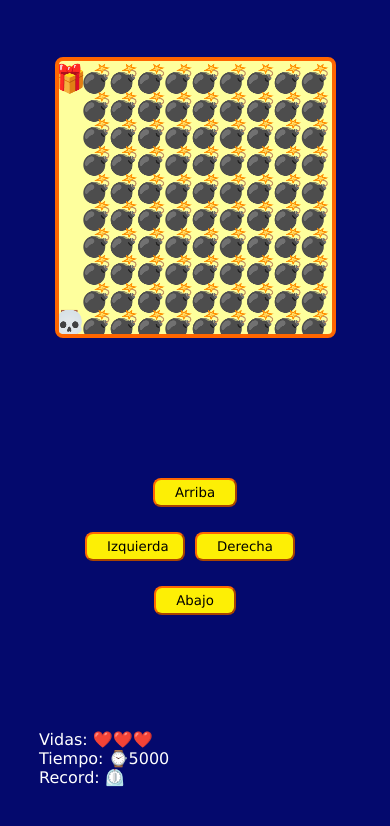
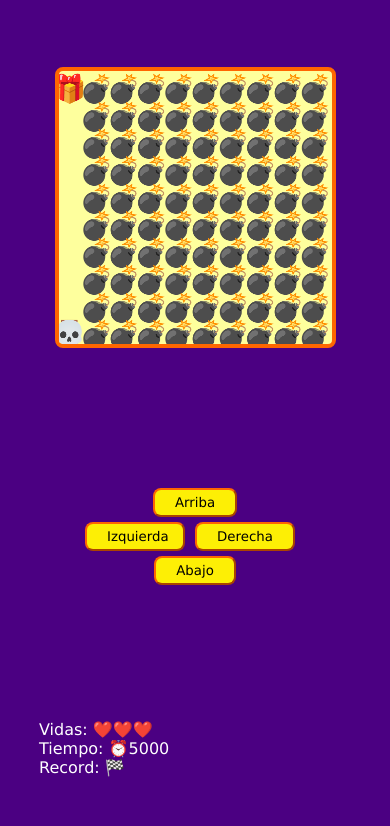
Before and after one commit to Darvin1223/primer_video_juego_js, a plain HTML site: page index.html in a window 390 px wide. Drawn offline with Linux system fonts and the light colour scheme.

Commit message:
SKULL GAME refac v1.1

```diff
--- a/css/style.css
+++ b/css/style.css
@@ -1,10 +1,13 @@
+* {
+    box-sizing: border-box;
+  }
+
   body {
-    /* background-color: indigo; */
-    background-color: #04096D;
+    background-color: indigo;
     color: #fff;
     font-family: Verdana, Geneva, Tahoma, sans-serif;
     margin: 0;
-    padding: 0
+    padding: 0;
   }
 
   .game-container {
@@ -13,35 +16,34 @@ body {
     justify-content: center;
     flex-wrap: wrap;
     height: 100vh;
-    width: 100vw
+    width: 100vw;
   }
 
   canvas {
-    border: 4px solid #f60;
+    border: 4px solid #ff6600;
     border-radius: 8px;
-    background-color: #feff9d
+    background-color: #feff9d;
   }
 
-.btn-container {
+  .btns {
     display: flex;
     justify-content: center;
     flex-wrap: wrap;
     margin: 0 auto;
-    width: 100%
+    width: 100%;
   }
 
   button {
     background-color: #fdef05;
     border-radius: 8px;
-    border-color: #f60;
+    border-color: #ff6600;
     font-family: inherit;
     margin: 0;
     padding: 5px 20px;
-    width: 100px
+    width: 100px;
   }
-
   button:not(:last-child) {
-    margin-right: 10px
+    margin-right: 10px;
   }
 
   .messages {
@@ -49,23 +51,16 @@ button:not(:last-child) {
     flex-wrap: wrap;
     margin: 0 auto;
     width: 80%;
-    max-width: 460px
+    max-width: 460px;
   }
 
   p {
     display: block;
     margin: 0;
-    width: 100%
+    width: 100%;
   }
 
-@media(max-width:440px) {
-    button {
-        margin-top: 25px
+  @media (max-width: 440px) {
+    button { margin-top: 5px; }
+    #up, #down { margin-left: 100%; margin-right: 100%; }
   }
-
-    #up,
-    #down {
-        margin-left: 100%;
-        margin-right: 100%
-    }
-}
--- a/index.html
+++ b/index.html
@@ -4,13 +4,14 @@
   <meta charset="UTF-8">
   <meta http-equiv="X-UA-Compatible" content="IE=edge">
   <meta name="viewport" content="width=device-width, initial-scale=1.0">
-    <link rel="stylesheet" href="css/style.css">
-    <title>Mi primer video juego || carreras y calaberas</title>
+  <link rel="stylesheet" href="./css/style.css">
+  <title>Platzriv - Jueguito online de carreras y calaveras</title>
 </head>
 <body>
   <div class="game-container">
-        <canvas  id="game"></canvas>
-        <div class="btn-container">
+    <canvas id="game"></canvas>
+
+    <div class="btns">
       <button id="up">Arriba</button>
       <button id="left">Izquierda</button>
       <button id="right">Derecha</button>
@@ -19,22 +20,13 @@
 
     <div class="messages">
       <p>Vidas: <span id="lives"></span></p>
-            <p>Tiempo: ⌚<span id="time"></span></p>
-            <p>Record: ⏲️<span id="record"></span></p>
+      <p>Tiempo: ⏰<span id="time"></span></p>
+      <p>Record: 🏁<span id="record"></span></p>
       <p id="result"></p>
     </div>
   </div>
-    <!-- <section class="win-container inactive">
 
-      <h2> ¡Felicidades! Terminaste el juego</h2>
-
-      <span>🏆</span>
-
-      <p class="newrecord"></p>
-
-      <a href="/index.html"><input type="button" value="Volver a Jugar"></a>
-</section> -->
-    <script src="js/maps.js"></script>
-    <script src="js/game.js"></script>
+  <script src="./js/maps.js"></script>
+  <script src="./js/game.js"></script>
 </body>
 </html>
--- a/js/game.js
+++ b/js/game.js
@@ -1,15 +1,23 @@
-const canvas = document.querySelector("#game"); //llamamos al elemento canvas
-const game = canvas.getContext("2d"); //aqui creamos el contexto del elemento .
+const canvas = document.querySelector('#game');
+const game = canvas.getContext('2d');
+const btnUp = document.querySelector('#up');
+const btnLeft = document.querySelector('#left');
+const btnRight = document.querySelector('#right');
+const btnDown = document.querySelector('#down');
+const spanLives = document.querySelector('#lives');
+const spanTime = document.querySelector('#time');
+const spanRecord = document.querySelector('#record');
+const pResult = document.querySelector('#result');
+
 let canvasSize;
 let elementsSize;
-const btnUp = document.getElementById("up"),
-  btnDown = document.getElementById("down"),
-  btnLeft = document.getElementById("left"),
-  btnRight = document.getElementById("right");
-const spanLives = document.querySelector("#lives");
-const spanTime = document.querySelector("#time");
-const spanRecord = document.querySelector("#record");
-const pResult = document.querySelector("#result");
+let level = 0;
+let lives = 3;
+
+let timeStart;
+let timePlayer;
+let timeInterval;
+
 const playerPosition = {
   x: undefined,
   y: undefined,
@@ -18,231 +26,221 @@ const giftPosition = {
   x: undefined,
   y: undefined,
 };
-let level = 0;
-let enemiesPosition = [];
-let lives = 3;
-let timeStart;
-let timePlayer;
-let timeInterval;
+let enemyPositions = [];
 
+window.addEventListener('load', setCanvasSize);
+window.addEventListener('resize', setCanvasSize);
 
-const movePlayer = () => {
-  const giftCollisionX =
-    playerPosition.x.toFixed(2) == giftPosition.x.toFixed(2);
-  const giftCollisionY =
-    playerPosition.y.toFixed(2) == giftPosition.y.toFixed(2);
-  const gitfCollition = giftCollisionX && giftCollisionY;
+function fixNumber(n) {
+  return Number(n.toFixed(2));
+}
 
-  if (gitfCollition) {
-    levelWin();
+function setCanvasSize() {
+  if (window.innerHeight > window.innerWidth) {
+    canvasSize = window.innerWidth * 0.7;
+  } else {
+    canvasSize = window.innerHeight * 0.7;
   }
 
-  const enemyCollision = enemiesPosition.find((enemy) => {
-    const enemyCollisionX = enemy.x.toFixed(2) == playerPosition.x.toFixed(2);
-    const enemyCollisionY = enemy.y.toFixed(2) == playerPosition.y.toFixed(2);
+  canvasSize = Number(canvasSize.toFixed(0));
 
-    return enemyCollisionX && enemyCollisionY;
-  });
+  canvas.setAttribute('width', canvasSize);
+  canvas.setAttribute('height', canvasSize);
 
-  if (enemyCollision) {
-    console.log("Chocaste contra un enemigo");
-    levelLose();
-  }
+  elementsSize = canvasSize / 10;
 
-  game.fillText(emojis["PLAYER"], playerPosition.x, playerPosition.y);
-};
+  playerPosition.x = undefined;
+  playerPosition.y = undefined;
+  startGame();
+}
 
-/* This is the main function */
-const startGame = () => {
-  // ejemplo
-  game.font = `${elementsSize}px Lato`;
-  game.textAlign = "end";
+function startGame() {
+  console.log({ canvasSize, elementsSize });
+  // console.log(window.innerWidth, window.innerHeight);
 
-  // Con esta constante tomamos el elemento que esta en la posicion #1 o la posicion que quisieramos del array.
+  game.font = elementsSize + 'px Verdana';
+  game.textAlign = 'end';
+
   const map = maps[level];
 
   if (!map) {
     gameWin();
     return;
   }
-  if(!timeStart){
+
+  if (!timeStart) {
     timeStart = Date.now();
-    timeInterval = setInterval(showTime,100);
+    timeInterval = setInterval(showTime, 100);
     showRecord();
   }
 
-  // En esta constante le asignamos el valor del elemento que tomamos en el array, y luegos usamos el metodo trim() para eliminar los espacio dentro de ese elemento, luego usamos el metodo split() que nos permite separar los elementos dependiendo el parametro que le pongamos, en este caso no le pusimos ninguno eso significa que va a separa elemento por elemento. Ejemplo let nombre ="Darvin"; al usar el metodo trim pasaria lo siguiente nombre.split(); el resultado seria el siguiente: 'D','a','r','v','i','n'.
-  const mapRows = map.trim().split("\n");
+  const mapRows = map.trim().split('\n');
+  const mapRowCols = mapRows.map(row => row.trim().split(''));
+  console.log({map, mapRows, mapRowCols});
 
-  const mapRowCols = mapRows.map((row) => row.trim().split(""));
+  showLives();
 
-  enemiesPosition = [];
+  enemyPositions = [];
+  game.clearRect(0,0,canvasSize, canvasSize);
 
-  game.clearRect(0, 0, canvasSize, canvasSize);
+  mapRowCols.forEach((row, rowI) => {
+    row.forEach((col, colI) => {
+      const emoji = emojis[col];
+      const posX = elementsSize * (colI + 1);
+      const posY = elementsSize * (rowI + 1);
 
-  mapRowCols.forEach((row, rowIndex) => {
-    row.forEach((col, colIndex) => {
-      const emoji = emojis[col];
-      const posX = elementsSize * (colIndex + 1);
-      const posY = elementsSize * (rowIndex + 1);
-
-      if (col == "O") {
+      if (col == 'O') {
         if (!playerPosition.x && !playerPosition.y) {
           playerPosition.x = posX;
           playerPosition.y = posY;
-          // console.log({playerPosition})
+          // console.log({playerPosition});
         }
-      } else if (col == "I") {
+      } else if (col == 'I') {
         giftPosition.x = posX;
         giftPosition.y = posY;
-      } else if (col == "X") {
-        enemiesPosition.push({
+      } else if (col == 'X') {
+        enemyPositions.push({
           x: posX,
           y: posY,
         });
       }
+
       game.fillText(emoji, posX, posY);
     });
   });
-  showLives();
+
   movePlayer();
-};
+}
 
-function gameWin() {
-  console.log("terminaste el juego");
-  clearInterval(timeInterval)
-  const recordTime = localStorage.getItem('record_time');
-  const playerTime = Date.now() - timeStart;
-  if(recordTime){
-    if(recordTime >= playerTime){
-        localStorage.setItem('record_time', playerTime);
-        pResult.innerHTML = "Superaste el record!!"
-    }else{
-        pResult.innerHTML = "Lo siento no superaste el record 😔";
-    }
-  }else{
-    localStorage.setItem('record_time', playerTime);
-    pResult.innerHTML = "Primera vez?, pero ahora trata de superar tu tiempo";
+function movePlayer() {
+  const giftCollisionX = playerPosition.x.toFixed(3) == giftPosition.x.toFixed(3);
+  const giftCollisionY = playerPosition.y.toFixed(3) == giftPosition.y.toFixed(3);
+  const giftCollision = giftCollisionX && giftCollisionY;
+
+  if (giftCollision) {
+    levelWin();
   }
+
+  const enemyCollision = enemyPositions.find(enemy => {
+    const enemyCollisionX = enemy.x.toFixed(3) == playerPosition.x.toFixed(3);
+    const enemyCollisionY = enemy.y.toFixed(3) == playerPosition.y.toFixed(3);
+    return enemyCollisionX && enemyCollisionY;
+  });
+
+  if (enemyCollision) {
+    levelFail();
+  }
+
+  game.fillText(emojis['PLAYER'], playerPosition.x, playerPosition.y);
 }
 
 function levelWin() {
-  console.log("Subiste de nivel");
+  console.log('Subiste de nivel');
   level++;
   startGame();
 }
-function levelLose() {
+
+function levelFail() {
+  console.log('Chocaste contra un enemigo :(');
   lives--;
 
   if (lives <= 0) {
-    console.log("Perdiste el nivel");
     level = 0;
     lives = 3;
     timeStart = undefined;
   }
+
   playerPosition.x = undefined;
   playerPosition.y = undefined;
   startGame();
 }
 
-function showLives() {
-  let heartArray = Array(lives).fill(emojis["HEART"]);
-  spanLives.innerHTML = "";
-  heartArray.forEach((heart) => {
-    spanLives.innerHTML += heart;
-  });
+function gameWin() {
+  console.log('¡Terminaste el juego!');
+  clearInterval(timeInterval);
+
+  const recordTime = localStorage.getItem('record_time');
+  const playerTime = Date.now() - timeStart;
+
+  if (recordTime) {
+    if (recordTime >= playerTime) {
+      localStorage.setItem('record_time', playerTime);
+      pResult.innerHTML = 'SUPERASTE EL RECORD :)';
+    } else {
+      pResult.innerHTML = 'lo siento, no superaste el records :(';
+    }
+  } else {
+    localStorage.setItem('record_time', playerTime);
+    pResult.innerHTML = 'Primera vez? Muy bien, pero ahora trata de superar tu tiempo :)';
+  }
+
+  console.log({recordTime, playerTime});
 }
 
-function showTime(){
+function showLives() {
+  const heartsArray = Array(lives).fill(emojis['HEART']); // [1,2,3]
+
+  spanLives.innerHTML = "";
+  heartsArray.forEach(heart => spanLives.append(heart));
+}
+
+function showTime() {
   spanTime.innerHTML = Date.now() - timeStart;
 }
 
-function showRecord(){
-    spanRecord.innerHTML = localStorage.getItem('record_time');
+function showRecord() {
+  spanRecord.innerHTML = localStorage.getItem('record_time');
 }
-const setCanvasSize = () => {
-  // canvasSize = window.innerWidth * 0.70; //solucion 1
-  // let canvasSize;
-  if (window.innerHeight > window.innerWidth) {
-    //solucion 2
-    canvasSize = window.innerWidth * 0.7;
-  } else {
-    canvasSize = window.innerHeight * 0.7;
-  }
-  canvasSize = Number(canvasSize.toFixed(0));
-  canvas.setAttribute("width", canvasSize);
-  canvas.setAttribute("height", canvasSize);
-  // window.innerHeight //Para saber el alto de la ventana
-  // window.innerWidth //para saberl el ancho de la ventana
-  elementsSize = canvasSize / 10;
-  console.log(elementsSize)
-  playerPosition.x = undefined;
-  playerPosition.y = undefined;
-  startGame();
-};
 
-const moveUp = () => {
-  if (playerPosition.y - elementsSize < elementsSize) {
-    console.log("OUT");
+window.addEventListener('keydown', moveByKeys);
+btnUp.addEventListener('click', moveUp);
+btnLeft.addEventListener('click', moveLeft);
+btnRight.addEventListener('click', moveRight);
+btnDown.addEventListener('click', moveDown);
+
+function moveByKeys(event) {
+  if (event.key == 'ArrowUp') moveUp();
+  else if (event.key == 'ArrowLeft') moveLeft();
+  else if (event.key == 'ArrowRight') moveRight();
+  else if (event.key == 'ArrowDown') moveDown();
+}
+function moveUp() {
+  console.log('Me quiero mover hacia arriba');
+
+  if ((playerPosition.y - elementsSize) < elementsSize) {
+    console.log('OUT');
   } else {
     playerPosition.y -= elementsSize;
     startGame();
   }
-};
-const moveDown = () => {
-  if (playerPosition.y + elementsSize > canvasSize) {
-    console.log("OUT");
+}
+function moveLeft() {
+  console.log('Me quiero mover hacia izquierda');
+
+  if ((playerPosition.x - elementsSize) < elementsSize) {
+    console.log('OUT');
+  } else {
+    playerPosition.x -= elementsSize;
+    startGame();
+  }
+}
+function moveRight() {
+  console.log('Me quiero mover hacia derecha');
+
+  if ((playerPosition.x + elementsSize) > canvasSize) {
+    console.log('OUT');
+  } else {
+    playerPosition.x += elementsSize;
+    startGame();
+  }
+}
+function moveDown() {
+  console.log('Me quiero mover hacia abajo');
+
+  if ((playerPosition.y + elementsSize) > canvasSize) {
+    console.log('OUT');
   } else {
     playerPosition.y += elementsSize;
     startGame();
   }
-};
-const moveLeft = () => {
-  if (playerPosition.x - elementsSize < elementsSize) {
-    console.log("OUT");
-  } else {
-    playerPosition.x -= elementsSize;
-    startGame();
-  }
-};
-const moveRight = () => {
-  if (playerPosition.x + elementsSize > canvasSize) {
-    console.log("OUT");
-  } else {
-    playerPosition.x += elementsSize;
-    startGame();
-  }
-};
-
-const moveByKey = (e) => {
-  let key = e.key;
-  switch (key) {
-    case "ArrowUp":
-      moveUp();
-      break;
-    case "ArrowDown":
-      moveDown();
-      break;
-    case "ArrowLeft":
-      moveLeft();
-      break;
-    case "ArrowRight":
-      moveRight();
-      break;
-    default:
-      console.log("No esta precionando ningunas de las teclas disponible");
-      break;
-  }
-};
-
-document.addEventListener("keydown", moveByKey);
-btnUp.addEventListener("click", moveUp);
-
-btnDown.addEventListener("click", moveDown);
-
-btnLeft.addEventListener("click", moveLeft);
-
-btnRight.addEventListener("click", moveRight);
-
-window.addEventListener("load", setCanvasSize);
-window.addEventListener("resize", setCanvasSize);
+}
--- a/js/maps.js
+++ b/js/maps.js
@@ -12,7 +12,7 @@ const emojis = {
   'BOMB_COLLISION': '🔥',
   'GAME_OVER': '👎',
   'WIN': '🏆',
-    'HEART': '❤️'
+  'HEART': '❤️',
 };
 
 const maps = [];
```
Lines whose indentation alone changed are shown as unchanged.
